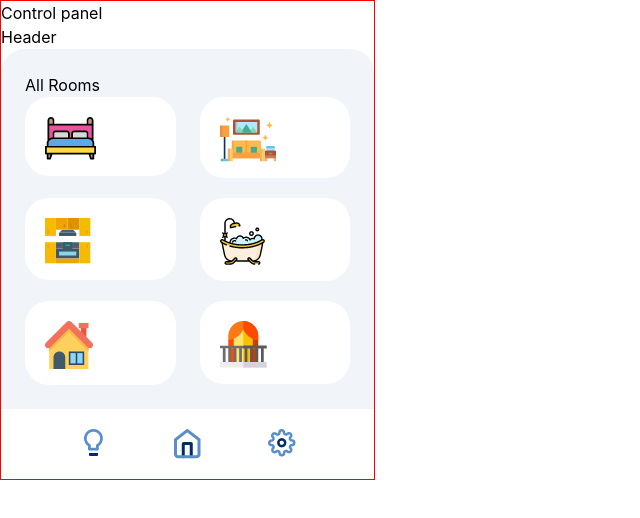
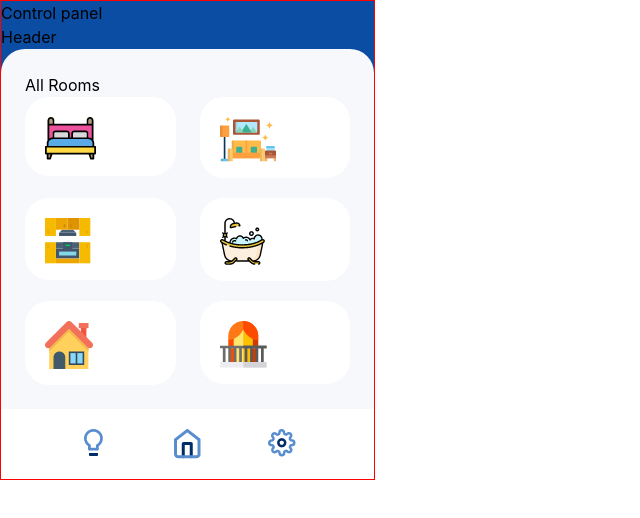
Before and after one commit to rts-cmk-wu06/smartlight-ui-WilliamDeckmann, a React (Create React App) app: page / in a window 1280 px wide. Shown: the top 518 px of the page, without its empty margins (0-640 px from the left). Built offline with nearby package versions, Linux system fonts and the light colour scheme.

Commit message:
Update colors (again)

```diff
--- a/src/templates/App.js
+++ b/src/templates/App.js
@@ -17,7 +17,7 @@ function App() {
   }
 
   return (
-    <div className="App" style={styles}>
+    <div className="App bg-background" style={styles}>
       <Routes>
         <Route exact path="/" element={<ControlPanel />} />
         <Route exact path="/bed-room" element={<RoomAdjuster name="Bed Room" />} />
--- a/src/templates/Main.js
+++ b/src/templates/Main.js
@@ -1,7 +1,7 @@
 const Main = (props) => {
 
     return (
-        <main className="Main w-full p-6 flex flex-col gap-x-8 rounded-t-3xl bg-slate-100">
+        <main className="Main w-full p-6 flex flex-col gap-x-8 rounded-t-3xl bg-container">
             {props.children}
         </main>
     );
```
